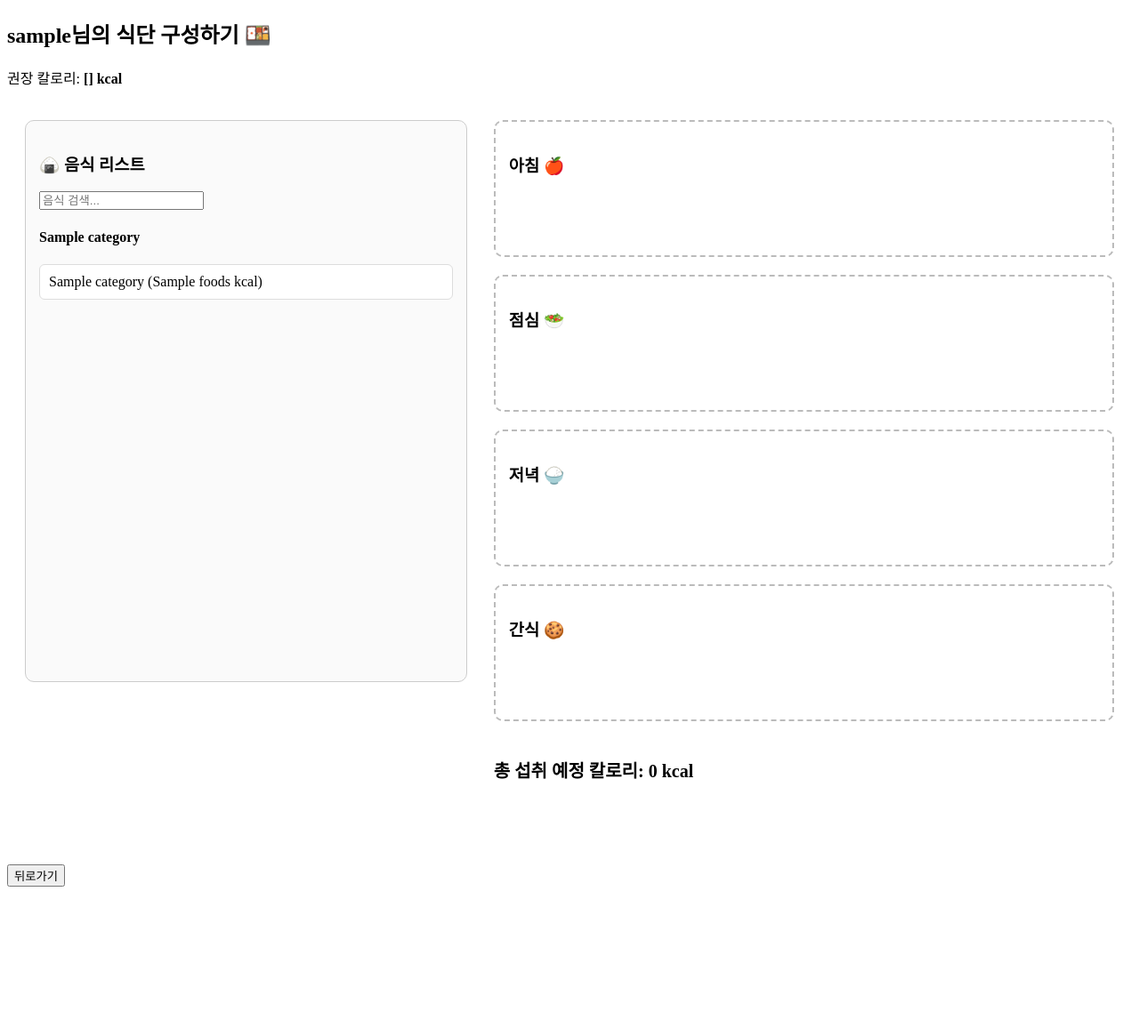
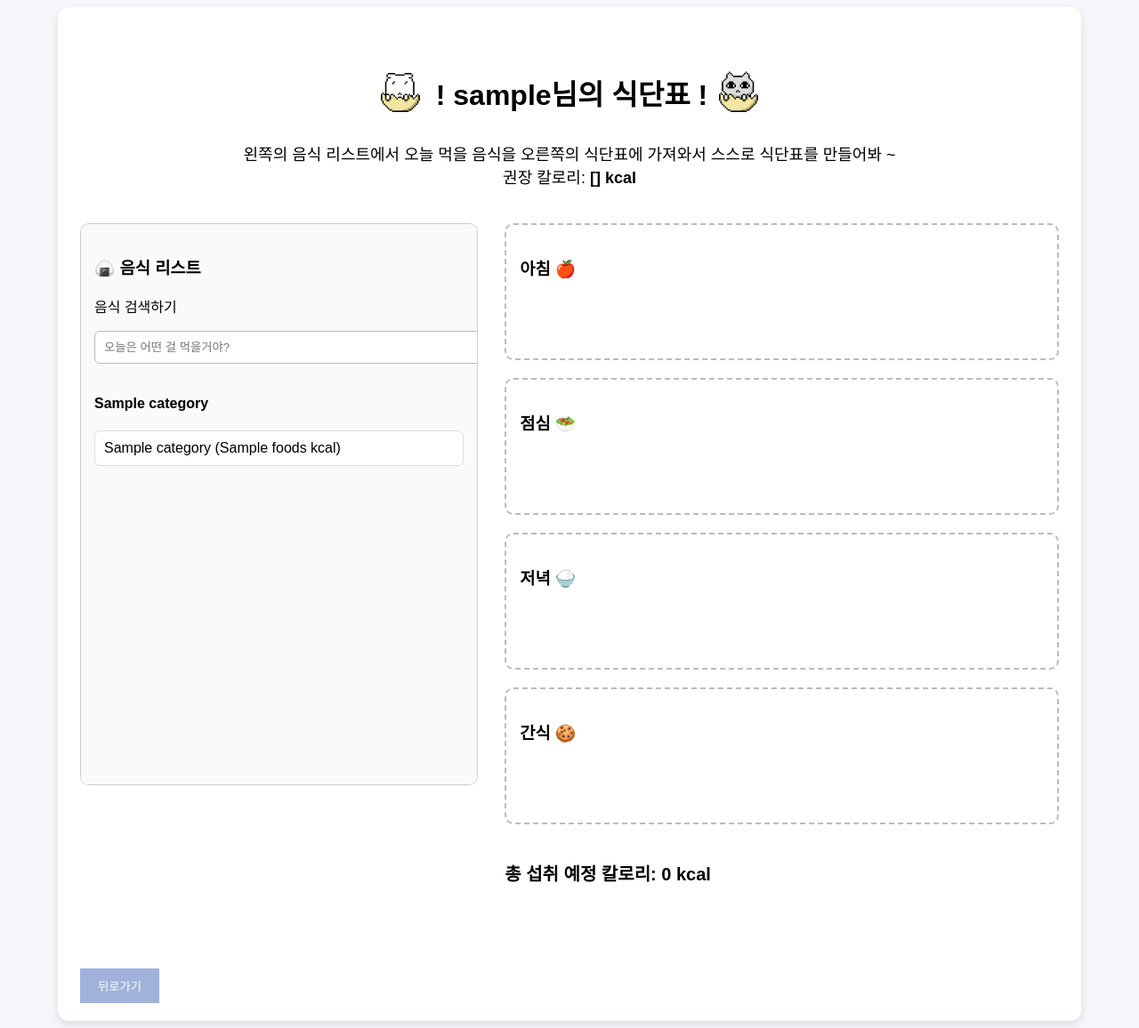
Before and after one commit to djswn/BodyBuddy, a Flask app: template templates/recommend.html in a window 1280 px wide. Shown: the whole page at 89% size. Before the commit the page ends 997 px from the top, so only its background shows below. Run offline with Flask 3, Linux system fonts and the light colour scheme; the template is opened without the code that fills it: most values are stand-ins (such as "Sample title", 1, 10 or a date in 2020).

Commit message:
[refactor] 식단표 기능 및 UI 수정

```diff
--- a/static/recommend.css
+++ b/static/recommend.css
@@ -1,67 +1,70 @@
+/* ===========================================
+   전체 페이지 공통 스타일
+=========================================== */
+body {
+    background-color: #f4f6fa;
+    font-family: "Pretendard", sans-serif;
+}
+
+/* 전체 페이지를 감싸는 중앙 컨테이너 */
+.meal-wrapper {
+    max-width: 1100px;
+    margin: 0 auto;
+    padding: 20px 25px;
+    background: #ffffff;
+    border-radius: 12px;
+    box-shadow: 0 4px 10px rgba(0,0,0,0.1);
+}
+
+.title-with-images {
+    display: flex;
+    align-items: center;
+    justify-content: center;
+    gap: 10px; /* 글자와 이미지 사이 간격 */
+    margin-bottom: 0;
+}
+
+.title-img {
+    width: 50px;
+    height: 50px;
+    object-fit: contain;
+}
+
+.left-img {
+    margin-right: 5px;
+}
+
+
+.subtitle {
+    text-align: center;
+    font-size: 18px;
+    margin-bottom: 20px;
+    margin-top: 0;
+}
+
+/* ===========================================
+   메인 레이아웃 (좌측 리스트 + 우측 드롭존)
+=========================================== */
 .container {
     display: flex;
     gap: 30px;
-    padding: 20px;
+    padding: 20px 0;
 }
 
-.food-list {
-    width: 40%;
-    border: 1px solid #ccc;
-    padding: 15px;
-    border-radius: 10px;
-    background: #fafafa;
+/* 반응형 (모바일) */
+@media (max-width: 768px) {
+    .container {
+        flex-direction: column;
+    }
+
+    .food-list, .meal-area {
+        width: 100% !important;
+    }
 }
 
-.food-item {
-    padding: 10px;
-    margin: 6px 0;
-    border: 1px solid #ddd;
-    background: white;
-    cursor: grab;
-    border-radius: 6px;
-}
-
-.meal-area {
-    width: 60%;
-    display: flex;
-    flex-direction: column;
-    gap: 20px;
-}
-
-.meal-box {
-    border: 2px dashed #bbb;
-    padding: 15px;
-    min-height: 120px;
-    border-radius: 10px;
-    background: #fff;
-}
-
-.meal-box .dropped-item {
-    padding: 8px;
-    background: #e9ffe8;
-    border: 1px solid #b2ffb2;
-    margin: 5px 0;
-    border-radius: 5px;
-    display: flex;
-    justify-content: space-between;
-    align-items: center;
-}
-
-.delete-btn {
-    background: #ff6b6b;
-    border: none;
-    color: white;
-    padding: 4px 7px;
-    border-radius: 4px;
-    cursor: pointer;
-}
-
-#total-cal {
-    font-size: 20px;
-    font-weight: bold;
-    margin-top: 20px;
-}
-
+/* ===========================================
+   왼쪽 음식 리스트 영역
+=========================================== */
 .food-list {
     width: 40%;
     border: 1px solid #ccc;
@@ -69,11 +72,11 @@
     border-radius: 10px;
     background: #fafafa;
 
-    /* 🔥 음식이 많아도 영역 안에서만 스크롤 */
+    /* 음식이 많아도 영역 안에서만 스크롤 */
     height: 600px;
-    overflow-y: scroll;
+    overflow-y: auto;
 
-    /* 스크롤바 예쁘게 */
+    /* 스크롤바 꾸미기 */
     scrollbar-width: thin;
     scrollbar-color: #ccc #f1f1f1;
 }
@@ -85,3 +88,90 @@
     background: #ccc;
     border-radius: 10px;
 }
+
+/* 검색창 */
+.search-input {
+    width: 100%;
+    padding: 10px;
+    margin-bottom: 15px;
+    border-radius: 6px;
+    border: 1px solid #bbb;
+}
+
+/* 음식 아이템 */
+.food-item {
+    padding: 10px;
+    margin: 6px 0;
+    border: 1px solid #ddd;
+    background: #ffffff;
+    cursor: grab;
+    border-radius: 6px;
+}
+
+/* ===========================================
+   오른쪽 식단 드롭존 영역
+=========================================== */
+.meal-area {
+    width: 60%;
+    display: flex;
+    flex-direction: column;
+    gap: 20px;
+}
+
+/* 드롭존 박스 */
+.meal-box {
+    border: 2px dashed #bbb;
+    padding: 15px;
+    min-height: 120px;
+    border-radius: 10px;
+    background: #ffffff;
+}
+
+/* 드롭된 음식 */
+.meal-box .dropped-item {
+    padding: 8px;
+    background: #ffffe8;
+    border: 1px solid #cbcbcb;
+    margin: 5px 0;
+    border-radius: 5px;
+
+    display: flex;
+    justify-content: space-between;
+    align-items: center;
+}
+
+/* 삭제 버튼 */
+.delete-btn {
+    background: #ff6b6b;
+    border: none;
+    color: white;
+    padding: 4px 7px;
+    border-radius: 4px;
+    cursor: pointer;
+}
+
+/* 칼로리 표시 */
+.total-calorie {
+    font-size: 20px;
+    font-weight: bold;
+    margin-top: 20px;
+}
+
+.calorie-message {
+    font-size: 18px;
+    margin-top: -10px;
+}
+
+/* 뒤로가기 버튼 */
+.back-btn {
+    margin-top: 25px;
+    padding: 10px 20px;
+    background: #a0b2db;
+    color: white;
+    border: none;
+    cursor: pointer;
+}
+
+.back-btn:hover {
+    background: #8493b5;
+}
--- a/templates/recommend.html
+++ b/templates/recommend.html
@@ -8,28 +8,34 @@
 
 <body>
 
-  <h2 class="title">{{ user_name }}님의 식단 구성하기 🍱</h2>
-  <p class="subtitle">권장 칼로리: <strong>{{ recommended_calories }} kcal</strong></p>
+  <!-- 전체 페이지 감싸는 컨테이너 -->
+  <div class="meal-wrapper">
+    <h1 class="title-with-images">
+      <img src="{{ url_for('static', filename='images/ganadi_Pic.png') }}" class="title-img left-img">
+      <p>! {{ user_name }}님의 식단표 !</p>
+      <img src="{{ url_for('static', filename='images/gonyani_Pic.png') }}" class="title-img right-img">
+    </h1>
+
+    <p class="subtitle">왼쪽의 음식 리스트에서 오늘 먹을 음식을 오른쪽의 식단표에 가져와서 스스로 식단표를 만들어봐 ~<br>
+      권장 칼로리: <strong>{{ recommended_calories }} kcal</strong></p>
 
     <div class="container">
 
       <!-- ===============================
-         왼쪽 음식 리스트 (카테고리 + 검색 가능)
+           왼쪽 음식 리스트
       ================================ -->
       <div class="food-list">
+        <h3>🍙 음식 리스트</h3>
+        <p>음식 검색하기</p>
 
-      <h3>🍙 음식 리스트</h3>
-
-      <!-- 검색창 -->
         <input
           type="text"
           id="searchFood"
-        placeholder="음식 검색..."
+          placeholder="오늘은 어떤 걸 먹을거야?"
           onkeyup="filterFoods()"
           class="search-input"
         >
 
-      <!-- 카테고리별 음식 목록 -->
         <div id="foodContainer">
           {% for category, items in foods.items() %}
             <h4 class="category-title">{{ category }}</h4>
@@ -80,6 +86,8 @@
 
     <button class="back-btn" onclick="history.back()">뒤로가기</button>
 
+  </div> <!-- meal-wrapper END -->
+
 
   <!-- ===============================
        JavaScript
@@ -87,7 +95,9 @@
   <script>
     let draggedFood = null;
 
-    // 드래그 시작
+    /* ------------------------------
+       드래그 시작
+    ------------------------------ */
     document.querySelectorAll(".food-item").forEach(item => {
       item.addEventListener("dragstart", e => {
         draggedFood = {
@@ -97,12 +107,13 @@
       });
     });
 
-    // 드랍 허용
     function allowDrop(event) {
       event.preventDefault();
     }
 
-    // 드랍 처리 + 삭제 버튼 기능 포함
+    /* ------------------------------
+       음식 드롭 처리
+    ------------------------------ */
     function dropFood(event, mealType) {
       event.preventDefault();
       if (!draggedFood) return;
@@ -118,15 +129,21 @@
 
       target.appendChild(div);
       updateTotalCalories();
+      saveMeals();
     }
 
-    // 음식 삭제
+    /* ------------------------------
+       음식 삭제
+    ------------------------------ */
     function deleteFood(btn) {
       btn.parentElement.remove();
       updateTotalCalories();
+      saveMeals();
     }
 
-    // 전체 칼로리 계산
+    /* ------------------------------
+       전체 칼로리 계산
+    ------------------------------ */
     function updateTotalCalories() {
       let total = 0;
 
@@ -158,22 +175,103 @@
       }
     }
 
+    /* ------------------------------
+       ⭐ 하루 단위 식단 저장 기능
+    ------------------------------ */
 
-    /* =============================
+    function saveMeals() {
+      const today = new Date().toISOString().split("T")[0]; // YYYY-MM-DD
+
+      const meals = {
+        date: today,
+        breakfast: getMealItems("breakfast"),
+        lunch: getMealItems("lunch"),
+        dinner: getMealItems("dinner"),
+        snack: getMealItems("snack"),
+      };
+
+      localStorage.setItem("bodybuddy_meals", JSON.stringify(meals));
+    }
+
+    // 개별 식단의 음식 리스트 추출
+    function getMealItems(mealId) {
+      const items = document.getElementById(mealId).children;
+      const list = [];
+
+      for (let item of items) {
+        const match = item.textContent.match(/(.+?) \((\d+) kcal\)/);
+        if (match) {
+          list.push({
+            name: match[1].trim(),
+            cal: parseInt(match[2])
+          });
+        }
+      }
+      return list;
+    }
+
+    /* ------------------------------
+      저장된 식단 불러오기
+    ------------------------------ */
+    function loadMeals() {
+      const data = localStorage.getItem("bodybuddy_meals");
+      if (!data) return;
+
+      const saved = JSON.parse(data);
+      const today = new Date().toISOString().split("T")[0];
+
+      // 날짜 다르면 초기화
+      if (saved.date !== today) {
+        localStorage.removeItem("bodybuddy_meals");
+        return;
+      }
+
+      // 복구
+      restoreMeal("breakfast", saved.breakfast);
+      restoreMeal("lunch", saved.lunch);
+      restoreMeal("dinner", saved.dinner);
+      restoreMeal("snack", saved.snack);
+
+      updateTotalCalories();
+    }
+
+    function restoreMeal(mealId, items) {
+      const target = document.getElementById(mealId);
+      target.innerHTML = "";
+
+      items.forEach(item => {
+        const div = document.createElement("div");
+        div.classList.add("dropped-item");
+
+        div.innerHTML = `
+          <span>${item.name} (${item.cal} kcal)</span>
+          <button class="delete-btn" onclick="deleteFood(this)">X</button>
+        `;
+
+        target.appendChild(div);
+      });
+    }
+
+    /* ------------------------------
+       페이지 열릴 때 자동 복구
+    ------------------------------ */
+    window.onload = () => {
+      loadMeals();
+    };
+
+    /* ------------------------------
        음식 검색 기능
-    ============================= */
+    ------------------------------ */
     function filterFoods() {
       const search = document.getElementById("searchFood").value.toLowerCase();
       const items = document.querySelectorAll("#foodContainer .food-item");
       const categories = document.querySelectorAll("#foodContainer .category-title");
 
-      // 음식 필터링
       items.forEach(item => {
         const text = item.textContent.toLowerCase();
         item.style.display = text.includes(search) ? "" : "none";
       });
 
-      // 카테고리 제목 표시 여부 결정
       categories.forEach(category => {
         let next = category.nextElementSibling;
         let visible = false;
```
Lines whose indentation alone changed are shown as unchanged.
